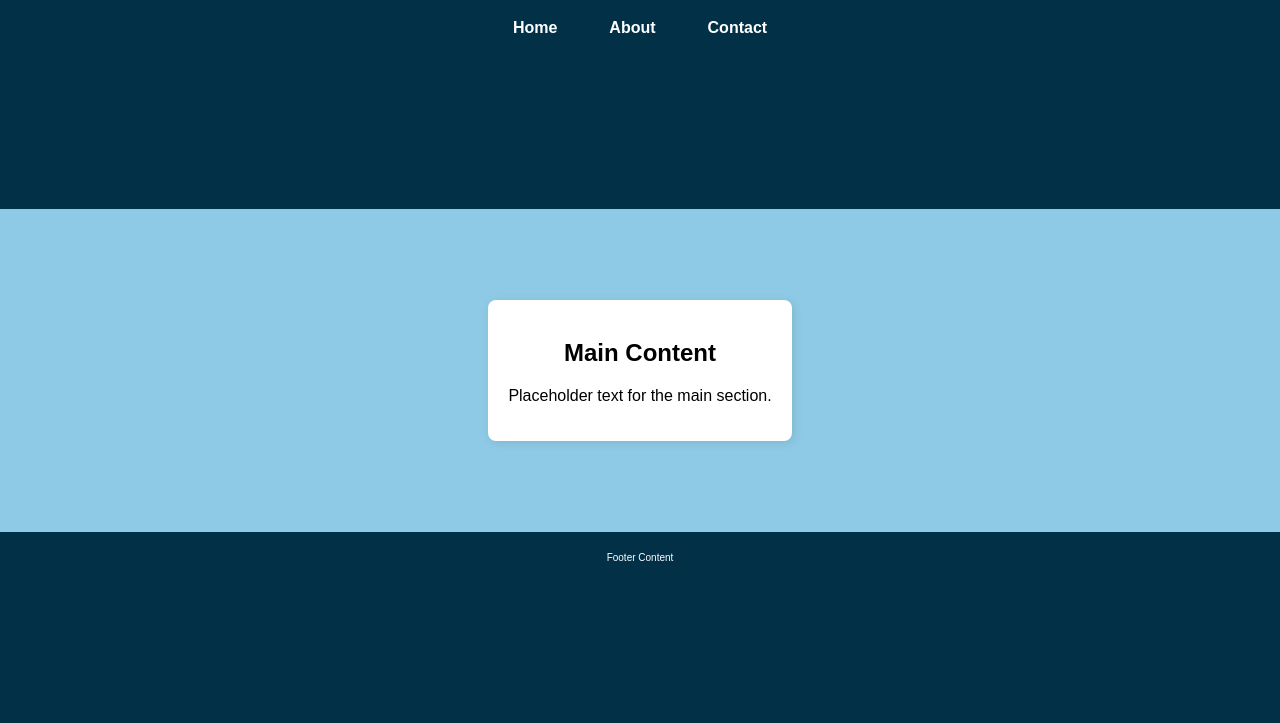
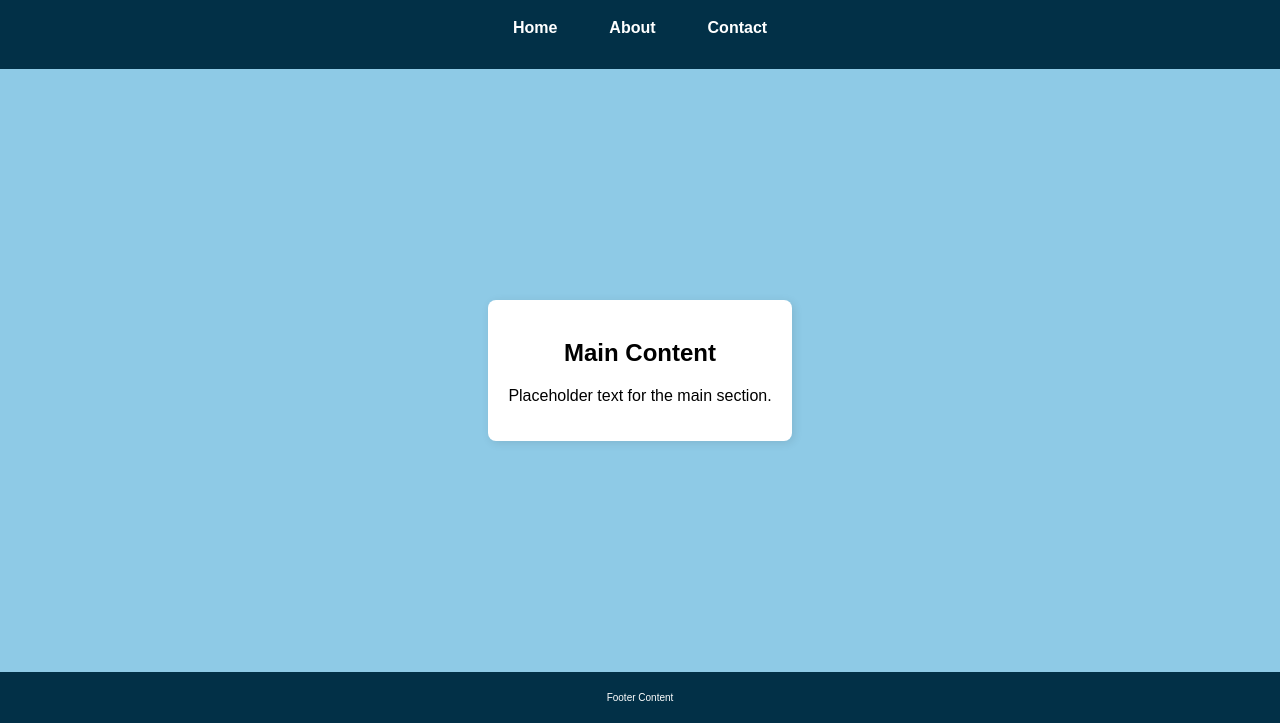
Before and after one commit to PatriciaGB18/wdd131, a plain HTML site: page week01/basic-layout.html in a window 1280 px wide. Shown: the part 77-800 px from the top of the page. Drawn offline with Linux system fonts and the light colour scheme.

Commit message:
fixing errors - css

```diff
--- a/week01/basic-layout.html
+++ b/week01/basic-layout.html
@@ -3,7 +3,7 @@
 <head>
     <meta charset="UTF-8">
     <meta name="viewport" content="width=device-width, initial-scale=1.0">
-    <title>Seu Nome - WDD 131</title>
+    <title>Patricia Gonçalves  - WDD 131</title>
     <link rel="stylesheet" href="styles/layout.css">
 </head>
 <body>
--- a/week01/styles/layout.css
+++ b/week01/styles/layout.css
@@ -1,6 +1,6 @@
-body{
-    display:grid;
-    grid-template-rows: auto1fr auto;
+body {
+    display: grid;
+    grid-template-rows: auto 1fr auto;
     min-height: 100vh;
     font-family: Arial, sans-serif;
     margin: 0;
```
